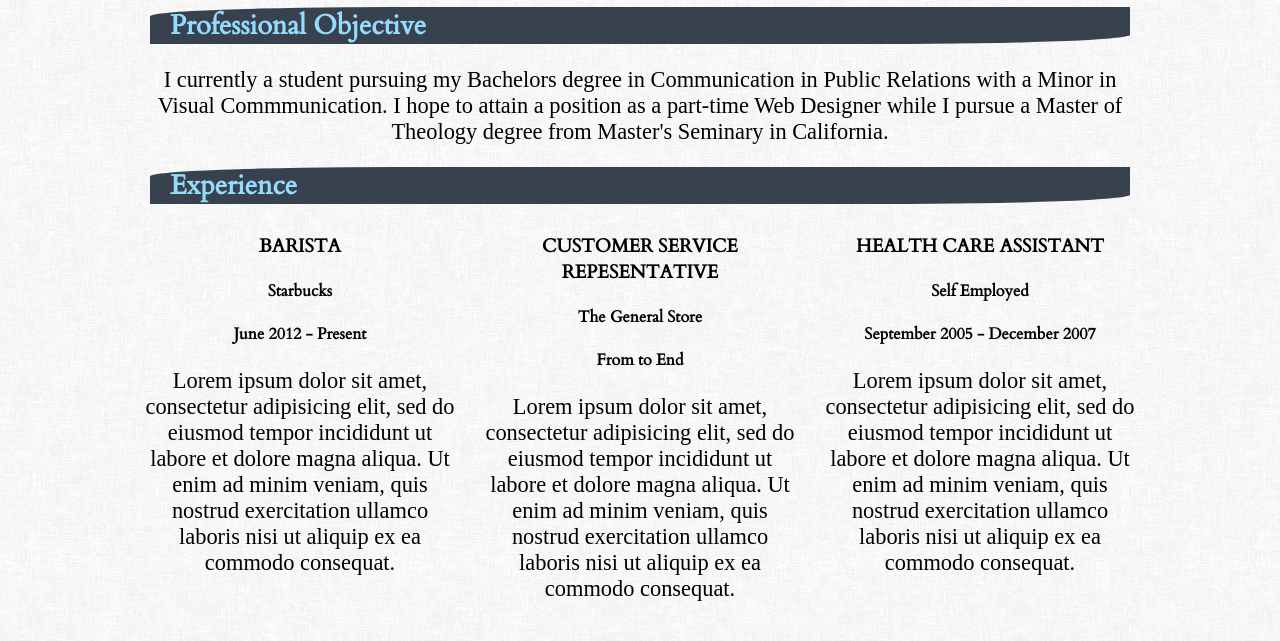
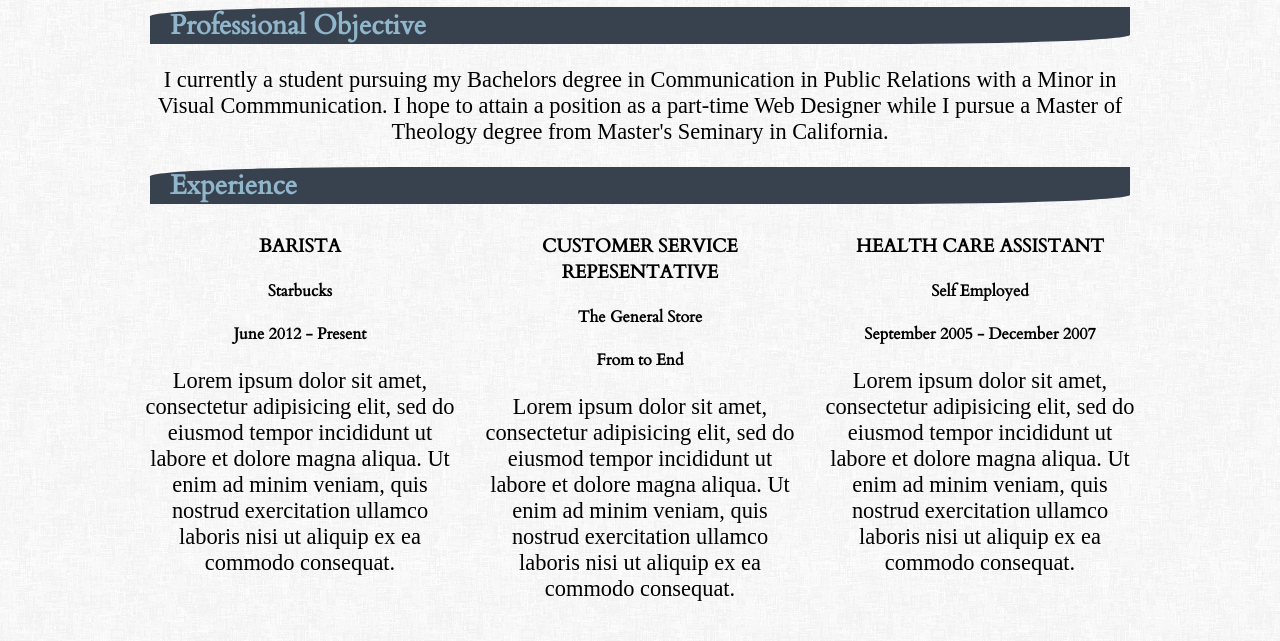
Before and after one commit to MViehouser/p2-resume, a plain HTML site: page index.html in a window 1280 px wide. Shown: the part 156-797 px from the top of the page. Drawn offline with Linux system fonts and the light colour scheme; a web font is replaced by a local one.

Commit message:
Version 6.1

```diff
--- a/css/styles.css
+++ b/css/styles.css
@@ -37,7 +37,7 @@
 h2 {
 	text-align: left;
 	font-size: 1.7em;
-	color: #94DBFE;
+	color: #90B6CB;
 	text-indent: 20px;
 	margin: 10px;
 }
```
